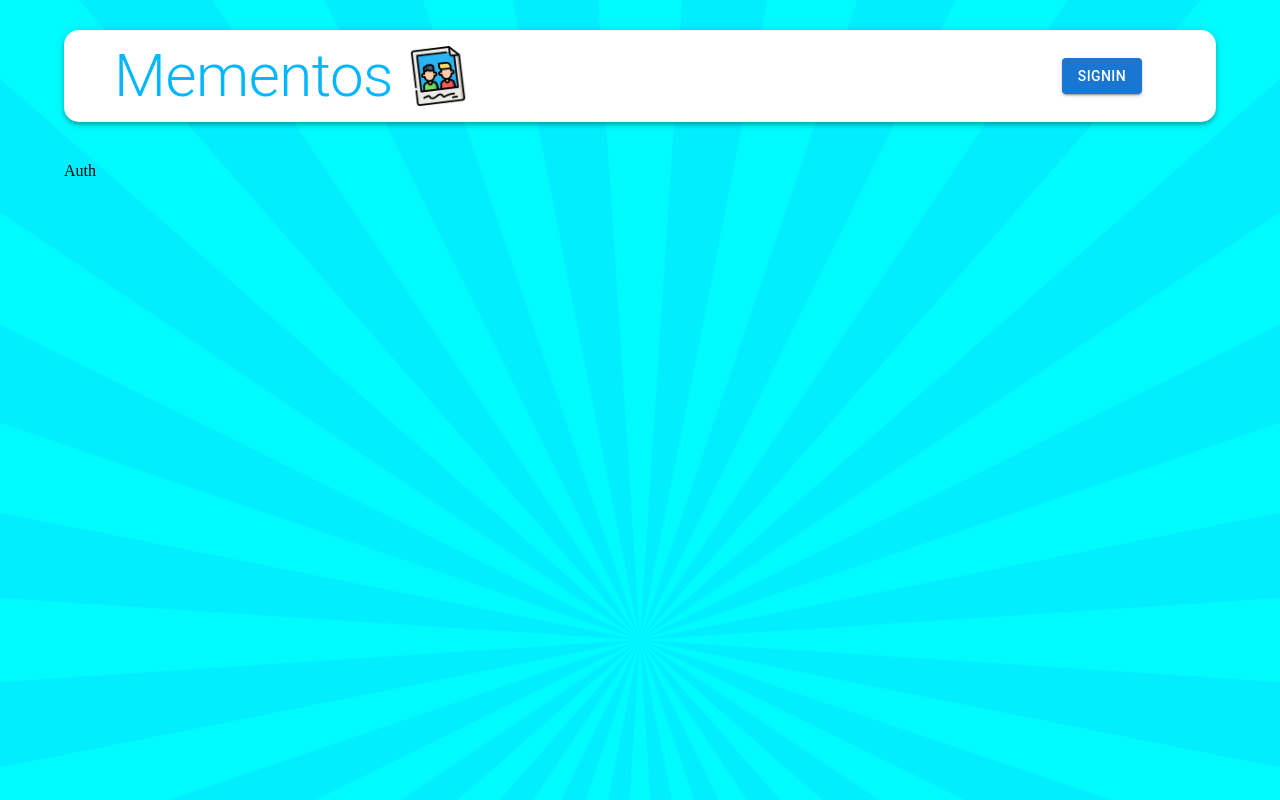
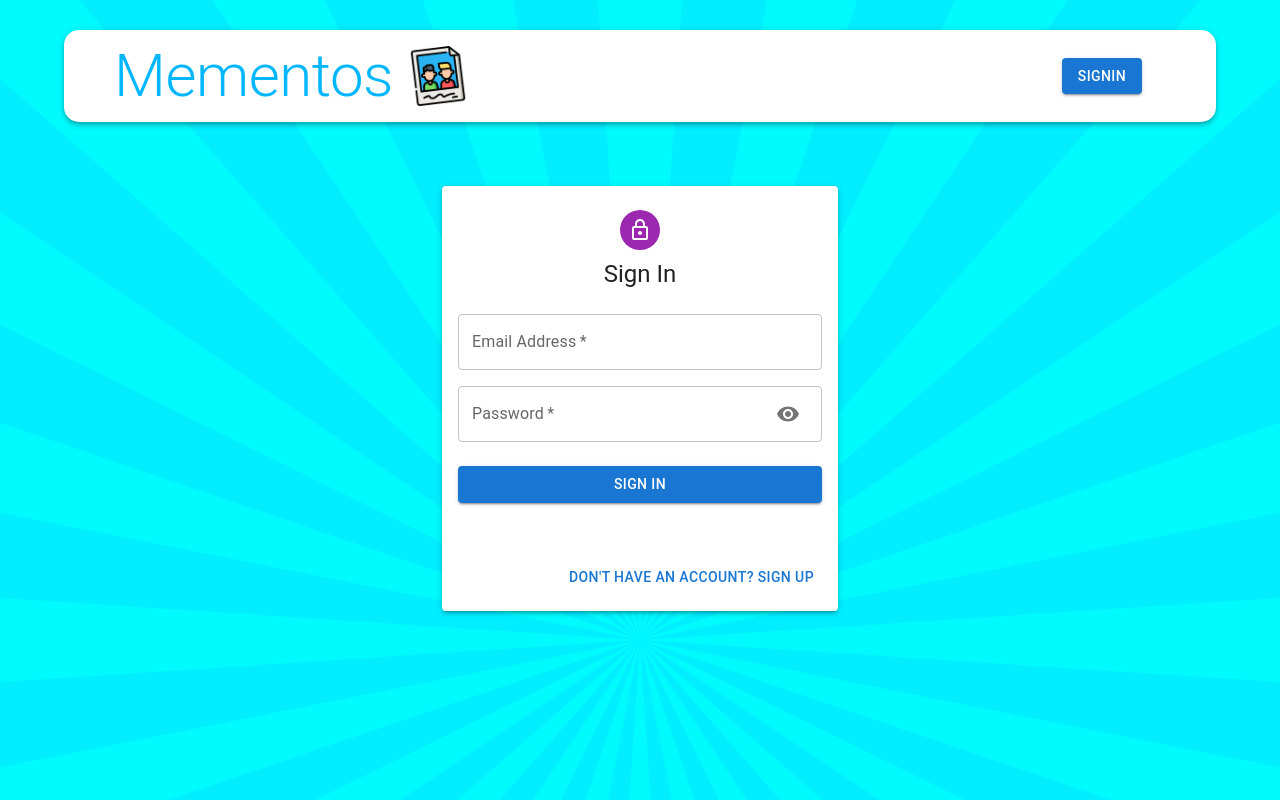
Before and after one commit to rholibobo/mementos, a React (Create React App) app in the folder client/: page /auth in a window 1280 px wide. Built offline with nearby package versions, Linux system fonts and the light colour scheme.

Commit message:
Added login functionality using google oauth

```diff
--- a/client/package.json
+++ b/client/package.json
@@ -8,6 +8,7 @@
     "@emotion/styled": "^11.10.6",
     "@mui/icons-material": "^5.11.16",
     "@mui/material": "^5.11.14",
+    "@react-oauth/google": "^0.11.0",
     "@reduxjs/toolkit": "^1.9.5",
     "@testing-library/jest-dom": "^5.16.5",
     "@testing-library/react": "^13.4.0",
--- a/client/src/components/Auth/Auth.jsx
+++ b/client/src/components/Auth/Auth.jsx
@@ -1,13 +1,130 @@
-import React from 'react'
-import {Avatar, Button, Paper, Grid, Typography, Container} from "@mui/material";
+import React, { useState } from "react";
+import {
+  Avatar,
+  Button,
+  Paper,
+  Grid,
+  Typography,
+  Container,
+} from "@mui/material";
+import jwt_decode from "jwt-decode";
+import { GoogleOAuthProvider } from "@react-oauth/google";
+import { GoogleLogin } from "@react-oauth/google";
+import { useDispatch } from "react-redux";
+import { useNavigate } from "react-router-dom";
+import Icon from "./icon";
+import Input from "./Input";
 
-import useStyles from "./styles"
+import { LockOutlined } from "@mui/icons-material";
+import useStyles from "./styles";
 
 const Auth = () => {
-    const state = null;
+  const [showPassword, setShowPassword] = useState(false);
+
+  const dispatch = useDispatch();
+  const [isSignup, setIsSignup] = useState(false);
+  const { classes } = useStyles();
+  const navigate = useNavigate();
+
+  const handleShowPassword = () => setShowPassword((prevState) => !prevState);
+  const handleSubmit = () => {};
+  const handleChange = () => {};
+
+  const switchMode = () => {
+    setIsSignup((prevState) => !prevState);
+    handleShowPassword(false);
+  };
+
+  const googleSuccess = async (res) => {
+    const result = jwt_decode(res?.credential);
+    // const token = jwt_decode(credentialResponse?.tokenId);
+
+    // console.log(res)
+
+    try {
+      dispatch({ type: "AUTH", data: { result } });
+      navigate("/");
+    } catch (error) {
+      console.log(error);
+    }
+  };
+  const googleFailure = (error) => {
+    console.log(error);
+    console.log("Google sign in  was unsuccessful");
+  };
+
   return (
-    <div>Auth</div>
-  )
-}
+    <Container component="main" maxWidth="xs">
+      <Paper className={classes.paper} elevation={3}>
+        <Avatar className={classes.avatar}>
+          <LockOutlined />
+        </Avatar>
+        <Typography variant="h5">{isSignup ? "Sign Up" : "Sign In"}</Typography>
+        <form className={classes.form} onSubmit={handleSubmit}>
+          <Grid container spacing={2}>
+            {isSignup && (
+              <>
+                <Input
+                  name="firstName"
+                  label="First Name"
+                  handleChange={handleChange}
+                  half
+                />
+                <Input
+                  name="firstName"
+                  label="First Name"
+                  handleChange={handleChange}
+                  half
+                />
+              </>
+            )}
+            <Input
+              name="email"
+              label="Email Address"
+              handleChangge={handleChange}
+              type="email"
+            />
+            <Input
+              name="password"
+              label="Password"
+              handleChange={handleChange}
+              type={showPassword ? "text" : "password"}
+              handleShowPassword={handleShowPassword}
+            />
+            {isSignup && (
+              <Input
+                name="confirmPassword"
+                label="Repeat Password"
+                handleChange={handleChange}
+                type="password"
+              />
+            )}
+          </Grid>
+          <Button
+            type="submit"
+            fullWidth
+            variant="contained"
+            color="primary"
+            className={classes.submit}
+          >
+            {isSignup ? "Sign Up" : "Sign In"}
+          </Button>
+          <GoogleOAuthProvider clientId="876317711070-h7te8598v02h513cq0oj9urarjobmgj1.apps.googleusercontent.com">
+            <GoogleLogin onSuccess={googleSuccess} onError={googleFailure} />
+          </GoogleOAuthProvider>
+          <Grid container justifyContent="flex-end">
+            <Grid item>
+              <Button onClick={switchMode}>
+                {isSignup
+                  ? "Already have an account?Sign In"
+                  : "Don't have an account? Sign Up"}
+              </Button>
+            </Grid>
+          </Grid>
+        </form>
+      </Paper>
+    </Container>
+  );
+};
 
-export default Auth
+export default Auth;
--- /dev/null
+++ b/client/src/components/Auth/Input.js
@@ -0,0 +1,43 @@
+import React from "react";
+import { TextField, Grid, InputAdornment, IconButton } from "@mui/material";
+import { Visibility, VisibilityOff } from "@mui/icons-material";
+
+const Input = ({
+  name,
+  handleChange,
+  autoFocus,
+  type,
+  label,
+  half,
+  handleShowPassword,
+}) => {
+  return (
+    <Grid item xs={12} sm={half ? 6 : 12}>
+      <TextField
+        name={name}
+        onChange={handleChange}
+        variant="outlined"
+        required
+        fullWidth
+        label={label}
+        autoFocus={autoFocus}
+        type={type}
+        InputProps={
+          name === "password"
+            ? {
+                endAdornment: (
+                  <InputAdornment position="end">
+                    <IconButton onClick={handleShowPassword}>
+                      {type === "password" ? <Visibility /> : <VisibilityOff />}
+                    </IconButton>
+                  </InputAdornment>
+                ),
+              }
+            : null
+        }
+      />
+    </Grid>
+  );
+};
+
+export default Input;
--- /dev/null
+++ b/client/src/components/Auth/icon.js
@@ -0,0 +1,12 @@
+import React from "react";
+
+const icon = () => (
+  <svg style={{ width: "20px", height: "20px" }} viewBox="0 0 24 24">
+    <path
+      fill="currentColor"
+      d="M21.35,11.1H12.18V13.83H18.69C18.36,17.64 15.19,19.27 12.19,19.27C8.36,19.27 5,16.25 5,12C5,7.9 8.2,4.73 12.2,4.73C15.29,4.73 17.1,6.7 17.1,6.7L19,4.72C19,4.72 16.56,2 12.1,2C6.42,2 2.03,6.8 2.03,12C2.03,17.05 6.16,22 12.25,22C17.6,22 21.5,18.33 21.5,12.91C21.5,11.76 21.35,11.1 21.35,11.1V11.1Z"
+    />
+  </svg>
+);
+
+export default icon;
--- a/client/src/components/Auth/styles.js
+++ b/client/src/components/Auth/styles.js
@@ -0,0 +1,30 @@
+import { makeStyles } from "tss-react/mui";
+
+export default makeStyles()((theme) => ({
+  paper: {
+    marginTop: theme.spacing(8),
+    display: "flex",
+    flexDirection: "column",
+    alignItems: "center",
+    padding: theme.spacing(2),
+  },
+  root: {
+    "& .MuiTextField-root": {
+      margin: theme.spacing(1),
+    },
+  },
+  avatar: {
+    margin: theme.spacing(1),
+    backgroundColor: theme.palette.secondary.main,
+  },
+  form: {
+    width: "100%", // Fix IE 11 issue.
+    marginTop: theme.spacing(3),
+  },
+  submit: {
+    margin: theme.spacing(3, 0, 2),
+  },
+  googleButton: {
+    marginBottom: theme.spacing(2),
+  },
+}));
--- a/client/src/components/Navbar/Navbar.jsx
+++ b/client/src/components/Navbar/Navbar.jsx
@@ -1,3 +1,4 @@
+import {useState, useEffect} from "react"
 import { Link } from "react-router-dom";
 import { AppBar, Avatar, Button, Toolbar, Typography } from "@mui/material";
 import memories from "../../Images/memories.png";
@@ -7,7 +8,13 @@
 const Navbar = () => {
   const { classes } = useStyles();
 
-  const user = null;
+  const [user, setUser] = useState(JSON.parse(localStorage.getItem('profile')));
+
+  // console.log(user)
+
+  useEffect(()=> {
+    setUser(JSON.parse(localStorage.getItem('profile')))
+  }, [])
 
   return (
     <AppBar className={classes.appBar} position="static" color="inherit">
--- a/client/src/constants/actionTypes.jsx
+++ b/client/src/constants/actionTypes.jsx
@@ -3,3 +3,6 @@
 export const DELETE = "DELETE";
 export const FETCH_ALL = "FETCH_ALL";
 export const LIKE = "LIKE";
+
+export const AUTH = "AUTH";
+export const LOGOUT = "LOGOUT"
--- /dev/null
+++ b/client/src/reducers/auth.js
@@ -0,0 +1,14 @@
+import { AUTH, LOGOUT } from "../constants/actionTypes";
+
+const authReducer = (state = {authData: null}, action) => {
+  switch (action.type) {
+    case AUTH:
+        // Saving to local storage
+        localStorage.setItem("profile", JSON.stringify({...action?.data}))
+      return {...state, authData: action?.data};
+    default:
+      return state;
+  }
+};
+
+export default authReducer;
--- a/client/src/reducers/index.js
+++ b/client/src/reducers/index.js
@@ -1,4 +1,5 @@
 import { combineReducers } from "redux";
 import posts from "./posts";
+import auth from "./auth";
 
-export default combineReducers({ posts });
+export default combineReducers({ posts, auth });
```
Also changed, not shown: 1 other file (tests, documents, lock files or other folders).
